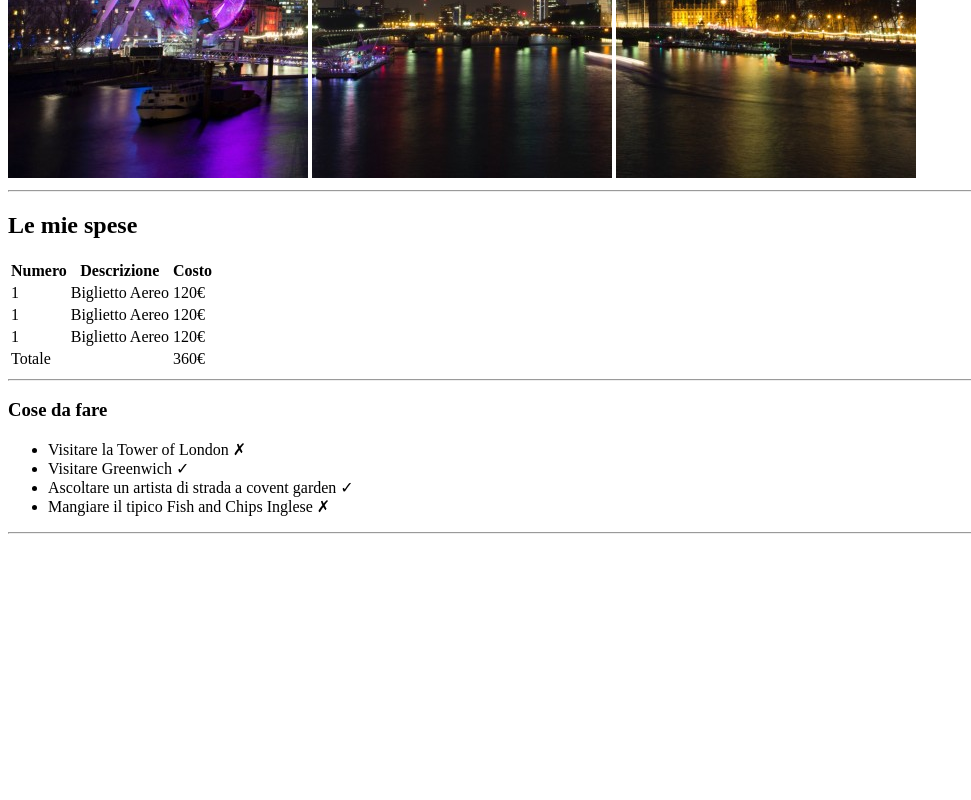
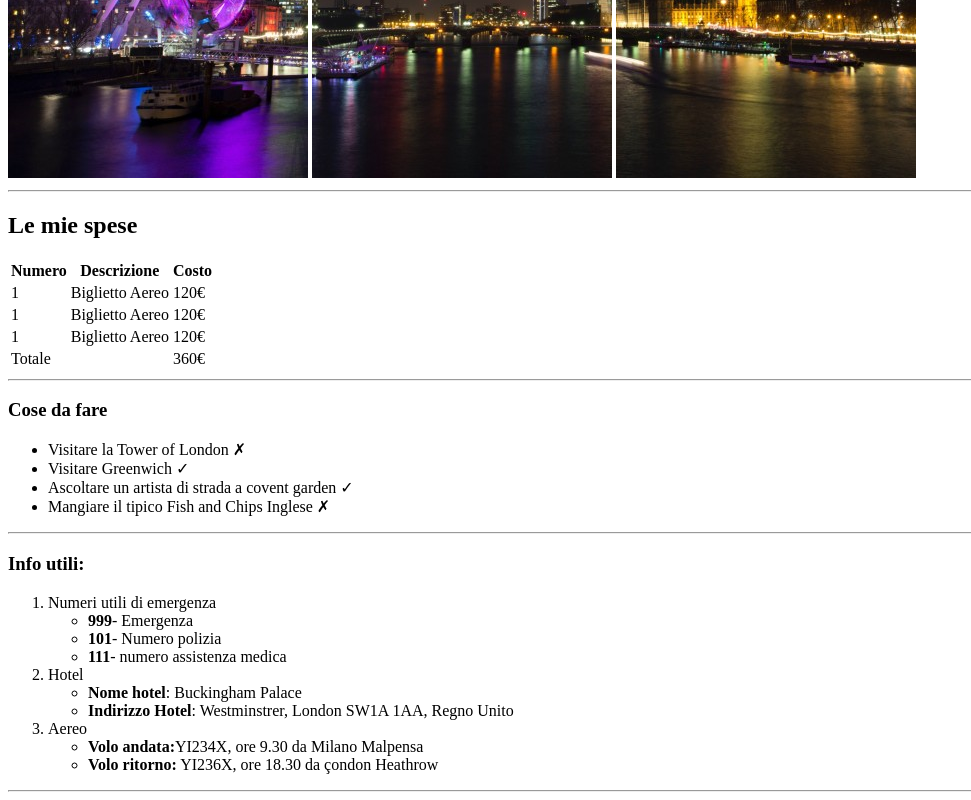
Before and after one commit to IvanoPisaniello/html-london-trip, a plain HTML site: page index.html in a window 1280 px wide. Shown: the part 502-1302 px from the top of the page, without its empty margins (0-971 px from the left). Before the commit the page ends 1044 px from the top, so only its background shows below. Drawn offline with Linux system fonts and the light colour scheme.

Commit message:
Added Info list

```diff
--- a/index.html
+++ b/index.html
@@ -71,6 +71,34 @@
         </div>
         <hr>
 
+        <!--Info-section-->
+        <h3>Info utili:</h3>
+        <div class="info-list">
+            <ol>
+                <li>Numeri utili di emergenza
+                    <ul>
+                        <li><strong>999</strong>- Emergenza</li>
+                        <li><strong>101</strong>- Numero polizia</li>
+                        <li><strong>111</strong>- numero assistenza medica </li>
+                    </ul>
+                </li>
+                <li>Hotel
+                    <ul>
+                        <li> <strong>Nome hotel</strong>: Buckingham Palace</li>
+                        <li> <strong>Indirizzo Hotel</strong>: Westminstrer, London SW1A 1AA, Regno Unito</li>
+                    </ul>
+                </li>
+                <li>Aereo
+                    <ul>
+                        <li> <strong>Volo andata:</strong>YI234X, ore 9.30 da Milano Malpensa</li>
+                        <li> <strong>Volo ritorno:</strong> YI236X, ore 18.30 da çondon Heathrow</li>
+                    </ul>
+                </li>
+            </ol>
+        </div>
+        <hr>
+
+
     </main>
     <footer></footer>
 
```
